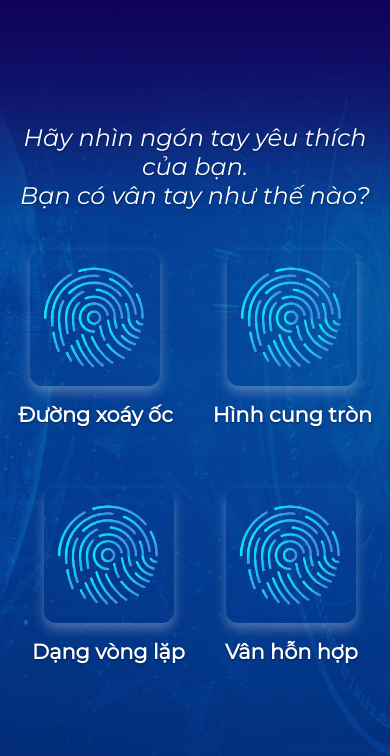
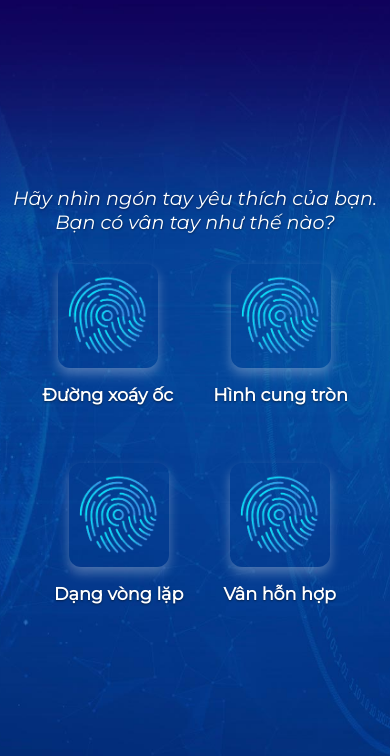
Before and after one commit to thanhquy8887/doanthidiem, a plain HTML site: page vantay.html in a window 390 px wide. Shown: the part 88-844 px from the top of the page. Drawn offline with Linux system fonts and the light colour scheme.

Commit message:
Add files via upload

```diff
--- a/vantay.html
+++ b/vantay.html
@@ -18,7 +18,7 @@
     .container {
       position: relative;
       width: 100%;
-      height: 100vh;
+      min-height: 100vh;
       background: url('bg.jpg') no-repeat center center;
       background-size: cover;
       overflow: hidden;
@@ -48,8 +48,8 @@
       flex-direction: column;
       align-items: center;
       justify-content: center;
-      height: 100%;
-      padding-top: 140px;
+      min-height: 100vh;
+      padding-top: 160px; /* Đảm bảo không bị logo đè */
       box-sizing: border-box;
     }
 
@@ -100,6 +100,40 @@
       font-weight: 600;
       text-shadow: 0 1px 2px rgba(0,0,0,0.5);
     }
+
+    /* RESPONSIVE cho màn hình nhỏ hơn */
+    @media (max-width: 768px) {
+      .logo {
+        width: 25%;
+      }
+
+      .content {
+        padding-top: 140px; /* giảm lại nếu cần */
+      }
+
+      .message {
+        font-size: 1.2em;
+        margin-bottom: 30px;
+      }
+
+      .fingerprint-item img {
+        width: 100px;
+      }
+
+      .fingerprint-item p {
+        font-size: 1.1em;
+      }
+    }
+
+    @media (max-height: 600px) {
+      .content {
+        padding-top: 120px;
+      }
+
+      .logo {
+        width: 20%;
+      }
+    }
   </style>
 </head>
 <body>
```
Lines whose indentation alone changed are shown as unchanged.
